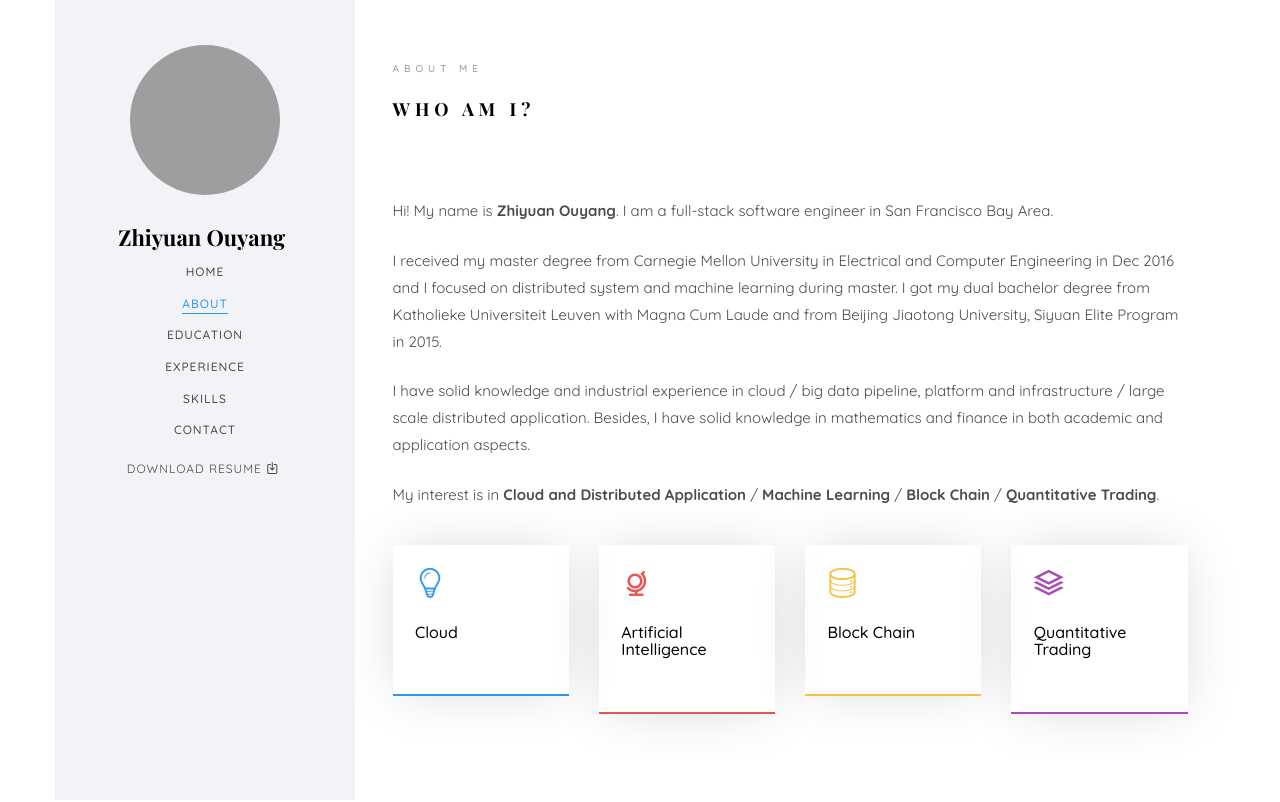
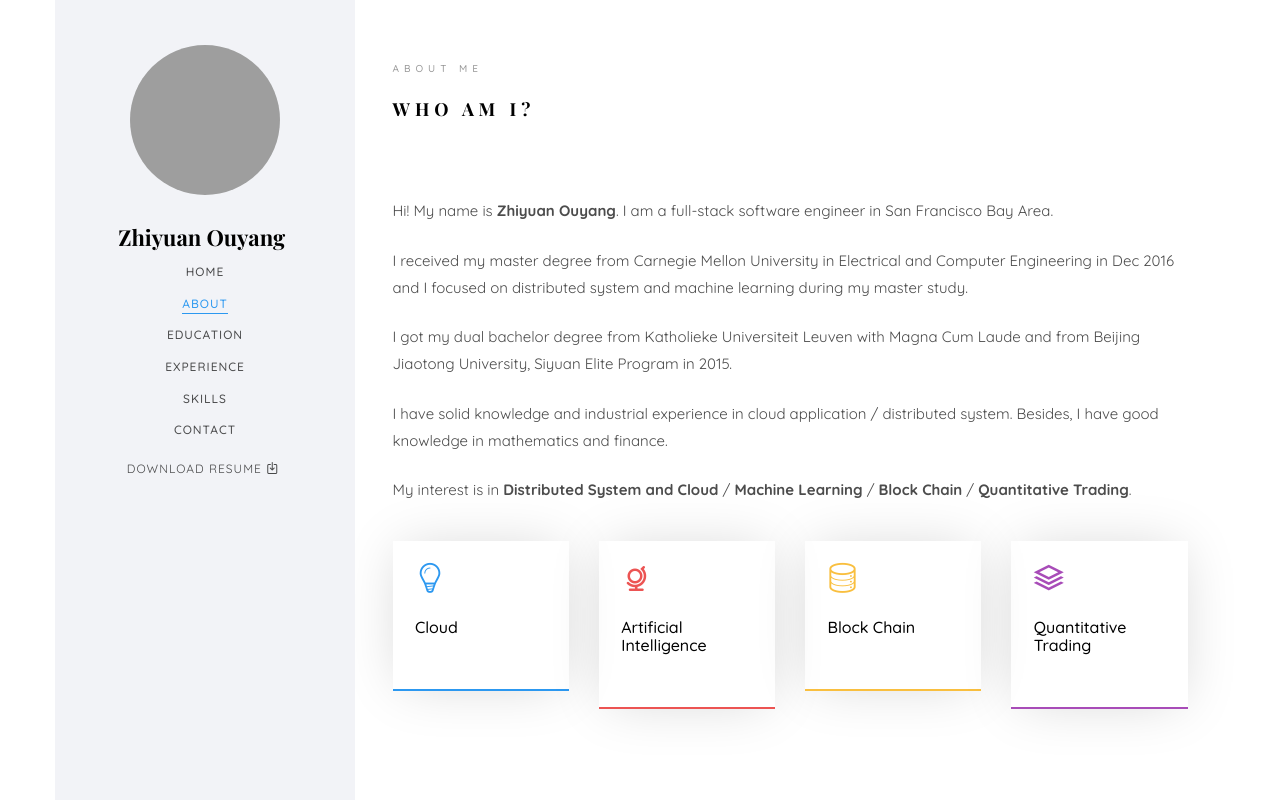
Before and after one commit to zhiyuanouyang/zhiyuanouyang.github.io, a plain HTML site: page index.html in a window 1280 px wide. Shown: the top 802 px of the page. Drawn offline with nearby package versions, Linux system fonts and the light colour scheme; grey boxes are pictures that could not be loaded; files whose address does not match are found by name; a web font is replaced by a local one.

Commit message:
1) update personal page text

```diff
--- a/index.html
+++ b/index.html
@@ -82,9 +82,10 @@
 										<span class="heading-meta">About Me</span>
 										<h2 class="colorlib-heading">Who Am I?</h2>
 										<p>Hi! My name is <strong>Zhiyuan Ouyang</strong>. I am a full-stack software engineer in San Francisco Bay Area.</p>
-										<p>I received my master degree from Carnegie Mellon University in Electrical and Computer Engineering in Dec 2016 and I focused on distributed system and machine learning during master. I got my dual bachelor degree from Katholieke Universiteit Leuven with Magna Cum Laude and from Beijing Jiaotong University, Siyuan Elite Program in 2015.</p>
-										<p>I have solid knowledge and industrial experience in cloud / big data pipeline, platform and infrastructure / large scale distributed application. Besides, I have solid knowledge in mathematics and finance in both academic and application aspects.</p>
-										<p>My interest is in <strong>Cloud and Distributed Application</strong> / <strong>Machine Learning</strong> / <strong>Block Chain</strong> / <strong>Quantitative Trading</strong>.</p>
+										<p>I received my master degree from Carnegie Mellon University in Electrical and Computer Engineering in Dec 2016 and I focused on distributed system and machine learning during my master study. </p>
+										<p>I got my dual bachelor degree from Katholieke Universiteit Leuven with Magna Cum Laude and from Beijing Jiaotong University, Siyuan Elite Program in 2015.</p>
+										<p>I have solid knowledge and industrial experience in cloud application / distributed system. Besides, I have good knowledge in mathematics and finance.</p>
+										<p>My interest is in <strong>Distributed System and Cloud</strong> / <strong>Machine Learning</strong> / <strong>Block Chain</strong> / <strong>Quantitative Trading</strong>.</p>
 									</div>
 								</div>
 							</div>
```
